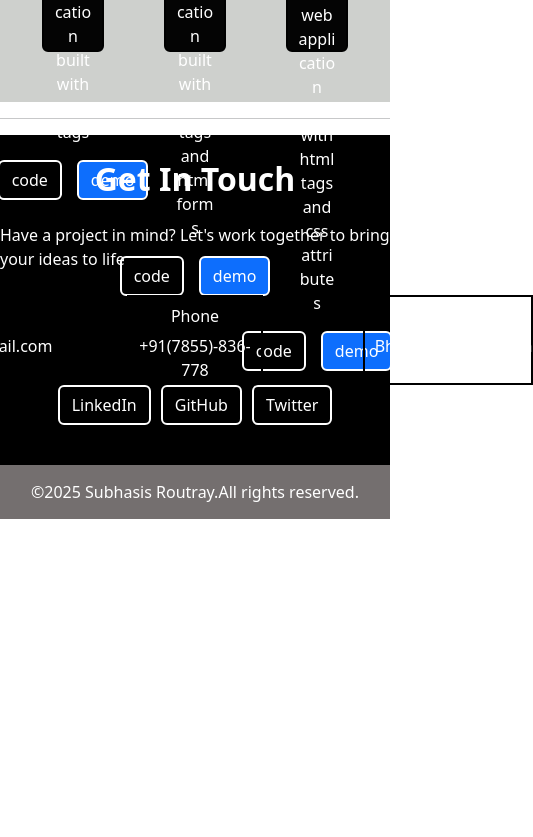
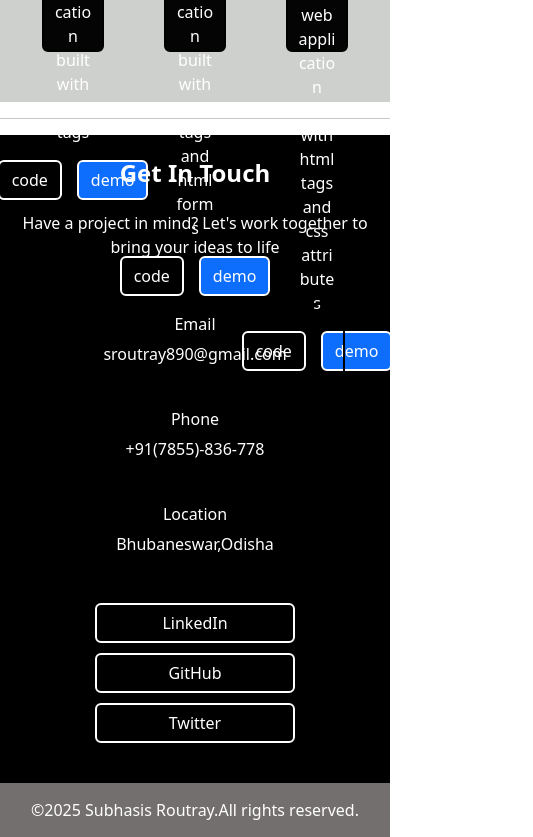
Before and after one commit to Subhasis778/project-4, a React (Vite) app: page / in a window 390 px wide. Shown: the part 2346-3183 px from the top of the page, 533 px wide, since content can reach past the window. Before the commit the page ends 2865 px from the top, so only its background shows below. Built offline with nearby package versions, Linux system fonts and the light colour scheme.

Commit message:
Update Down.css

```diff
--- a/src/components/Down.css
+++ b/src/components/Down.css
@@ -42,3 +42,41 @@
     transform: scale(1.05);
     cursor: pointer;
 }
+
+@media (max-width: 768px) {
+  .bottom-heading {
+    font-size: x-large;
+    flex-direction: column;
+    text-align: center;
+  }
+
+  .info-abt {
+    flex-direction: column;
+    padding: 0 20px;
+    text-align: center;
+  }
+
+  .info-box {
+    flex-direction: column;
+    align-items: center;
+    padding-top: 20px;
+    gap:5px;
+  }
+
+  .info {
+    width: 80%;
+    max-width: 300px;
+  }
+
+  .info-btn {
+    flex-direction: column;
+    align-items: center;
+    gap: 10px;
+    margin-top: 20px;
+  }
+
+  .info-btn .btn {
+    width: 200px;
+    text-align: center;
+  }
+}
```
